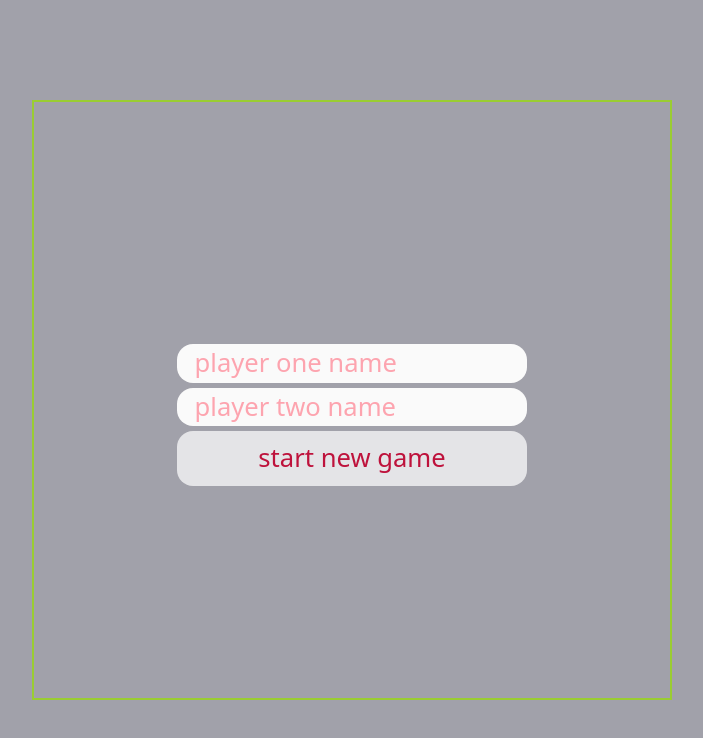
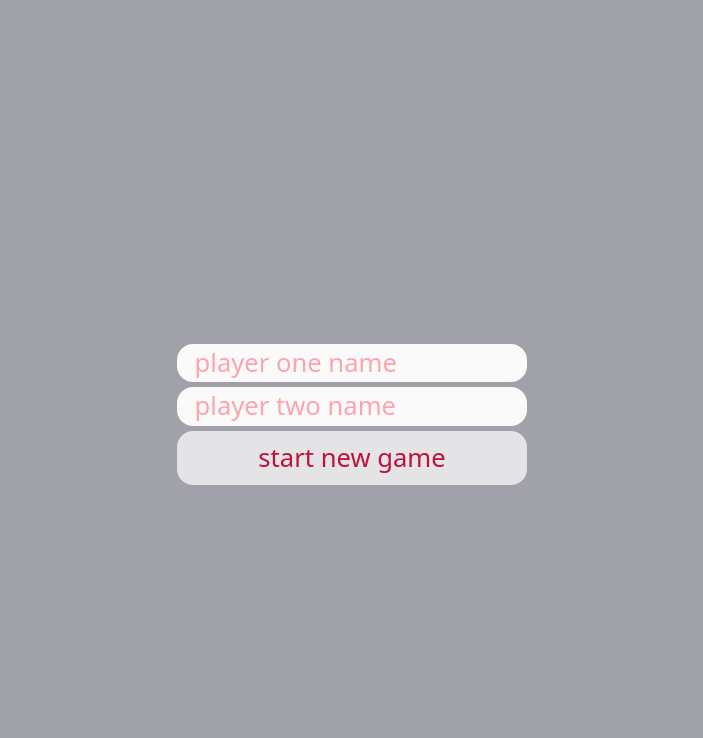
Before and after one commit to sMC-Lean/odin-tictactoe, a plain HTML site: page index.html in a window 1280 px wide. Shown: the whole page, without its empty margins (128-831 px from the left). Drawn offline with Linux system fonts and the light colour scheme; a web font is replaced by a local one.

Commit message:
removed redundant border that I forgot about, originally used for grid layout debugging

```diff
--- a/style.css
+++ b/style.css
@@ -108,7 +108,6 @@ button:active {
 
 .sidebar,
 .board {
-  border: 2px solid yellowgreen;
   display: grid;
 }
 
```
